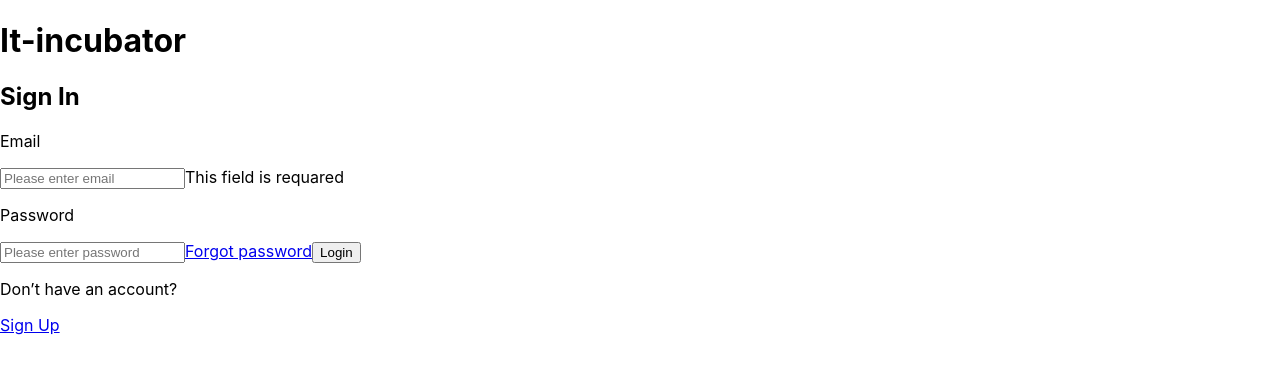
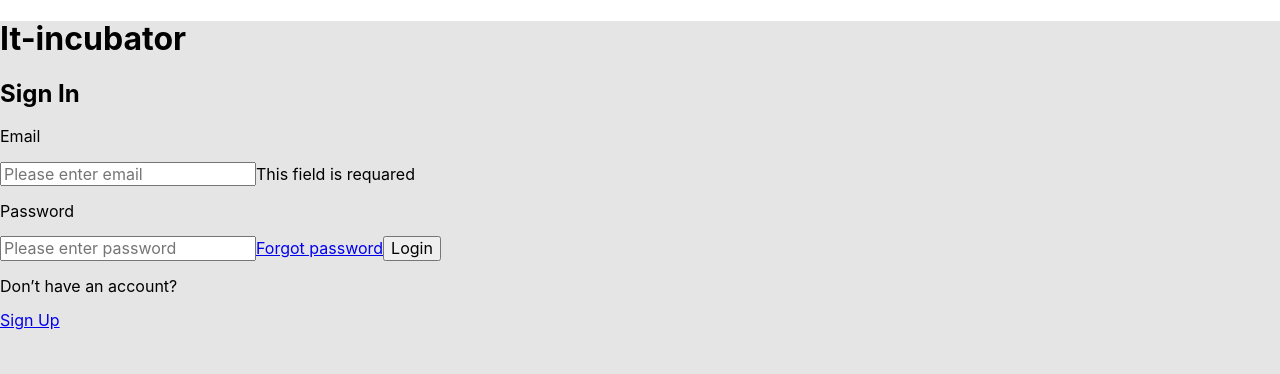
Before and after one commit to Matumba125/friday, a React (Create React App) app: page /#/login in a window 1280 px wide. Shown: the top 374 px of the page. Built offline with nearby package versions, Linux system fonts and the light colour scheme.

Commit message:
added .conntainer to index.css, and inport normalize to index.tsx

```diff
--- a/src/index.css
+++ b/src/index.css
@@ -11,3 +11,8 @@ code {
   font-family: source-code-pro, Menlo, Monaco, Consolas, 'Courier New',
     monospace;
 }
+
+.container{
+  background-color: #E5E5E5;
+  height: 100vh;
+ }
--- a/src/index.tsx
+++ b/src/index.tsx
@@ -3,6 +3,7 @@ import ReactDOM from 'react-dom';
 import './index.css';
 import App from './App';
 import reportWebVitals from './reportWebVitals';
+import 'normalize.css';
 
 ReactDOM.render(
   <React.StrictMode>
```
